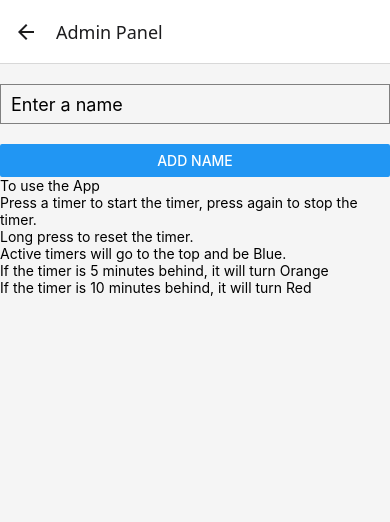
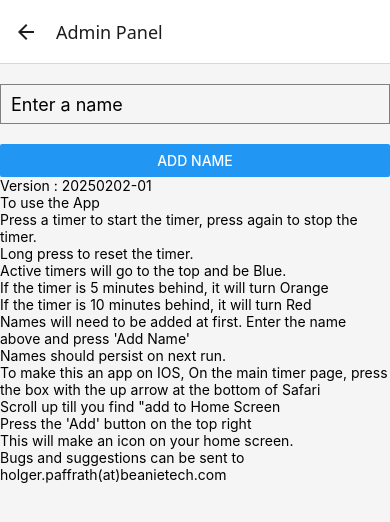
Before and after one commit to hpaffrath/SunburyBravesTimer, a React Native app: screen / in a window 390 px wide. Both pictures are taken after a click on the button "GO TO ADMIN PANEL". Shown: the top 522 px of the page. Built offline with nearby package versions, Linux system fonts and the light colour scheme.

Commit message:
Updated text on admin screen to show more instructions for new users.

```diff
--- a/App.js
+++ b/App.js
@@ -278,6 +278,7 @@ const AdminScreen = ({ timers, setTimers }) => {
         onChangeText={setNewName}
       />
       <Button title="Add Name" onPress={addName} />
+      <Text>Version : 20250202-01</Text>
       <Text>To use the App</Text>
       <Text>
         Press a timer to start the timer, press again to stop the timer. {'\n'}Long press to reset
@@ -287,6 +288,19 @@ const AdminScreen = ({ timers, setTimers }) => {
         Active timers will go to the top and be Blue. {'\n'}
         If the timer is {orangeWaternark / 60} minutes behind, it will turn Orange {'\n'}
         If the timer is {redWaternark / 60} minutes behind, it will turn Red{'\n'}
+      </Text>
+      <Text>
+        Names will need to be added at first. Enter the name above and press 'Add Name' {'\n'}
+        Names should persist on next run. {'\n'}
+      </Text>
+      <Text>
+        To make this an app on IOS, On the main timer page, press the box with the up arrow at the bottom of Safari{'\n'}
+        Scroll up till you find "add to Home Screen{'\n'}
+        Press the 'Add' button on the top right{'\n'}
+        This will make an icon on your home screen.{'\n'}
+      </Text>
+      <Text>
+        Bugs and suggestions can be sent to holger.paffrath(at)beanietech.com{'\n'}
       </Text>
     </View>
   );
```
